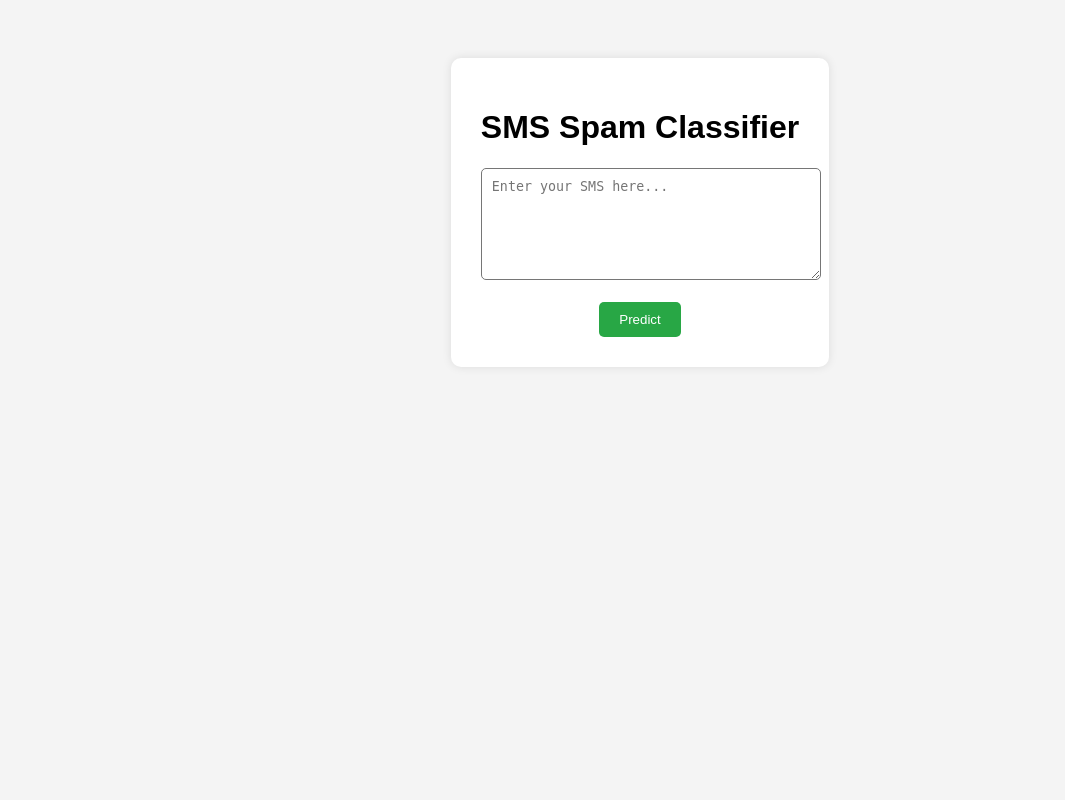
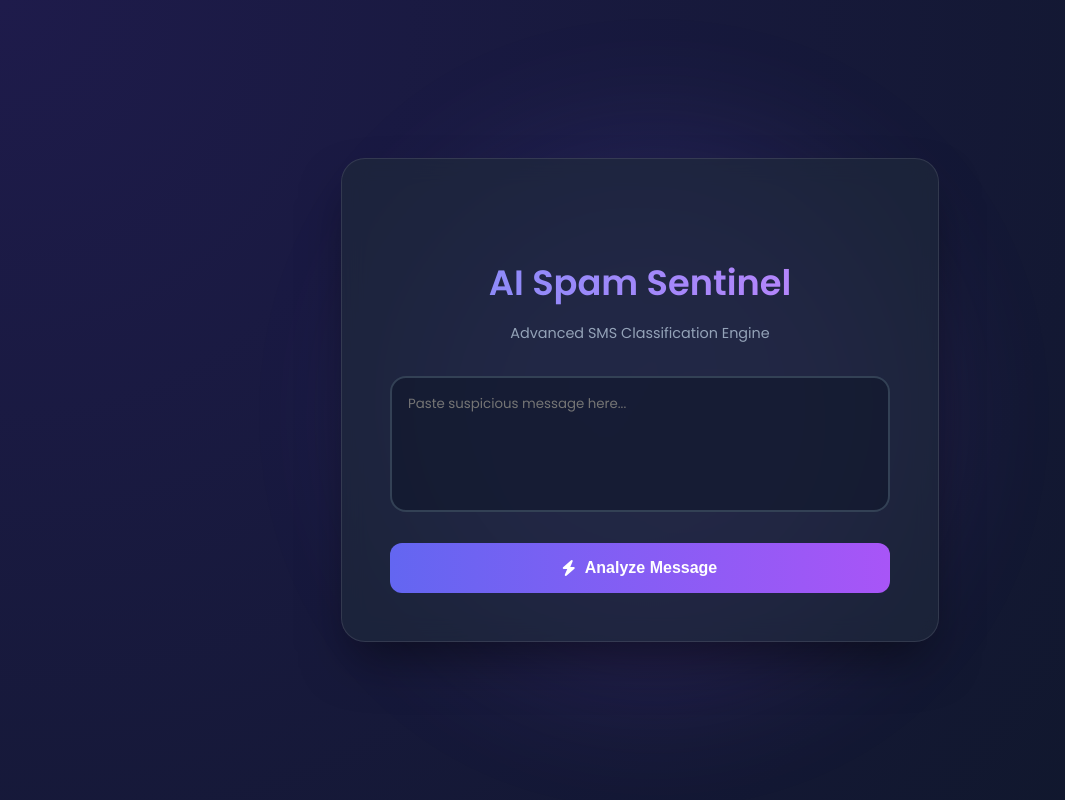
Before and after one commit to dhruv641/spam_detector, a Flask app: page / in a window 1280 px wide. Shown: the whole page, without its empty margins (0-1065 px from the left). Run offline with Flask 3, Linux system fonts and the light colour scheme; parts of the project's set-up code (start-up, migrations or seed data) failed here and were passed over.

Commit message:
finallycommit

```diff
--- a/templates/index.html
+++ b/templates/index.html
@@ -2,33 +2,182 @@
 <html lang="en">
 <head>
     <meta charset="UTF-8">
-    <title>SMS Spam Classifier</title>
+    <meta name="viewport" content="width=device-width, initial-scale=1.0">
+    <title>AI Spam Sentinel</title>
+    <link href="https://fonts.googleapis.com/css2?family=Poppins:wght@300;400;600&display=swap" rel="stylesheet">
+    <link rel="stylesheet" href="https://cdnjs.cloudflare.com/ajax/libs/font-awesome/6.0.0/css/all.min.css">
     <style>
-        body { font-family: Arial, sans-serif; text-align: center; background-color: #f4f4f4; }
-        .container { margin-top: 50px; background: white; padding: 30px; display: inline-block; border-radius: 10px; box-shadow: 0px 0px 10px rgba(0,0,0,0.1); }
-        textarea { width: 100%; padding: 10px; border-radius: 5px; }
-        button { padding: 10px 20px; background: #28a745; color: white; border: none; cursor: pointer; border-radius: 5px; }
-        .spam { color: red; font-weight: bold; }
-        .ham { color: green; font-weight: bold; }
+        :root {
+            --primary: #6366f1;
+            --secondary: #a855f7;
+            --bg: #0f172a;
+            --card: rgba(30, 41, 59, 0.7);
+            --text: #f8fafc;
+        }
+
+        body {
+            font-family: 'Poppins', sans-serif;
+            background: radial-gradient(circle at top left, #1e1b4b, #0f172a);
+            color: var(--text);
+            margin: 0;
+            display: flex;
+            align-items: center;
+            justify-content: center;
+            min-height: 100vh;
+            overflow: hidden;
+        }
+
+        /* Animated Background Blobs */
+        .blob {
+            position: absolute;
+            width: 500px;
+            height: 500px;
+            background: linear-gradient(135deg, var(--primary), var(--secondary));
+            filter: blur(80px);
+            border-radius: 50%;
+            z-index: -1;
+            opacity: 0.2;
+            animation: move 20s infinite alternate;
+        }
+
+        @keyframes move {
+            from { transform: translate(-20%, -20%); }
+            to { transform: translate(20%, 20%); }
+        }
+
+        .container {
+            background: var(--card);
+            backdrop-filter: blur(12px);
+            border: 1px solid rgba(255, 255, 255, 0.1);
+            padding: 3rem;
+            border-radius: 24px;
+            box-shadow: 0 25px 50px -12px rgba(0, 0, 0, 0.5);
+            width: 100%;
+            max-width: 500px;
+            text-align: center;
+            animation: fadeIn 0.8s ease-out;
+        }
+
+        @keyframes fadeIn {
+            from { opacity: 0; transform: translateY(20px); }
+            to { opacity: 1; transform: translateY(0); }
+        }
+
+        h1 {
+            font-size: 2.2rem;
+            font-weight: 600;
+            margin-bottom: 0.5rem;
+            background: linear-gradient(to right, #818cf8, #c084fc);
+            -webkit-background-clip: text;
+            -webkit-text-fill-color: transparent;
+        }
+
+        p { color: #94a3b8; margin-bottom: 2rem; font-size: 0.9rem; }
+
+        .input-group { position: relative; margin-bottom: 1.5rem; }
+
+        textarea {
+            width: 100%;
+            background: rgba(15, 23, 42, 0.6);
+            border: 2px solid #334155;
+            border-radius: 16px;
+            padding: 1rem;
+            color: white;
+            font-family: inherit;
+            resize: none;
+            box-sizing: border-box;
+            transition: all 0.3s ease;
+        }
+
+        textarea:focus {
+            outline: none;
+            border-color: var(--primary);
+            box-shadow: 0 0 15px rgba(99, 102, 241, 0.3);
+        }
+
+        button {
+            width: 100%;
+            padding: 1rem;
+            border-radius: 12px;
+            border: none;
+            background: linear-gradient(to right, var(--primary), var(--secondary));
+            color: white;
+            font-weight: 600;
+            font-size: 1rem;
+            cursor: pointer;
+            transition: transform 0.2s, box-shadow 0.2s;
+            display: flex;
+            align-items: center;
+            justify-content: center;
+            gap: 10px;
+        }
+
+        button:hover {
+            transform: translateY(-2px);
+            box-shadow: 0 10px 20px -5px rgba(99, 102, 241, 0.5);
+        }
+
+        .result-box {
+            margin-top: 2rem;
+            padding: 1.5rem;
+            border-radius: 16px;
+            animation: scaleIn 0.4s cubic-bezier(0.175, 0.885, 0.32, 1.275);
+        }
+
+        @keyframes scaleIn {
+            from { transform: scale(0.8); opacity: 0; }
+            to { transform: scale(1); opacity: 1; }
+        }
+
+        .spam {
+            background: rgba(239, 68, 68, 0.1);
+            border: 1px solid #ef4444;
+            color: #f87171;
+        }
+
+        .ham {
+            background: rgba(34, 197, 94, 0.1);
+            border: 1px solid #22c55e;
+            color: #4ade80;
+        }
+
+        .status-icon { font-size: 2rem; margin-bottom: 0.5rem; }
     </style>
 </head>
 <body>
+    <div class="blob"></div>
+
     <div class="container">
-        <h1>SMS Spam Classifier</h1>
+        <i class="fas fa-shield-halved" style="font-size: 2.5rem; color: #818cf8; margin-bottom: 1rem;"></i>
+        <h1>AI Spam Sentinel</h1>
+        <p>Advanced SMS Classification Engine</p>
+
         <form action="/predict" method="POST">
-            <textarea name="message" rows="6" placeholder="Enter your SMS here..." required></textarea>
-            <br><br>
-            <button type="submit">Predict</button>
+            <div class="input-group">
+                <textarea name="message" rows="5" placeholder="Paste suspicious message here..." required></textarea>
+            </div>
+            <button type="submit">
+                <i class="fas fa-bolt"></i> Analyze Message
+            </button>
         </form>
 
         {% if prediction is defined %}
-            <h2>Result:
-                {% if prediction == 1 %}
-                    <span class="spam">SPAM!</span>
-                {% else %}
-                    <span class="ham">NOT SPAM (HAM)</span>
-                {% endif %}
-            </h2>
+            <div class="result-box {% if prediction == 1 %}spam{% else %}ham{% endif %}">
+                <div class="status-icon">
+                    {% if prediction == 1 %}
+                        <i class="fas fa-triangle-exclamation"></i>
+                    {% else %}
+                        <i class="fas fa-circle-check"></i>
+                    {% endif %}
+                </div>
+                <h3 style="margin: 0;">
+                    {% if prediction == 1 %}
+                        THREAT DETECTED: SPAM
+                    {% else %}
+                        SECURE: HAM MESSAGE
+                    {% endif %}
+                </h3>
+            </div>
         {% endif %}
     </div>
 </body>
```
